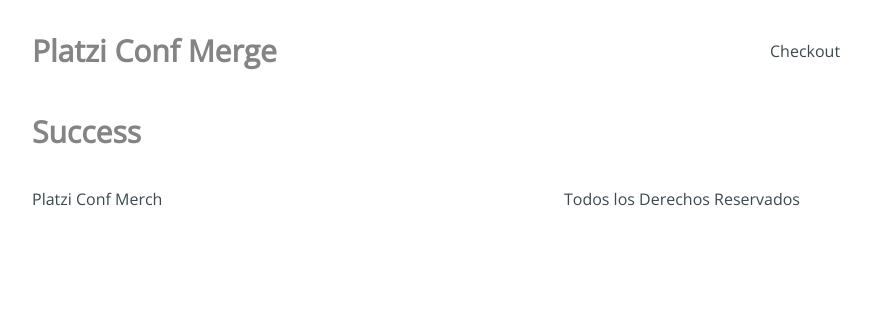
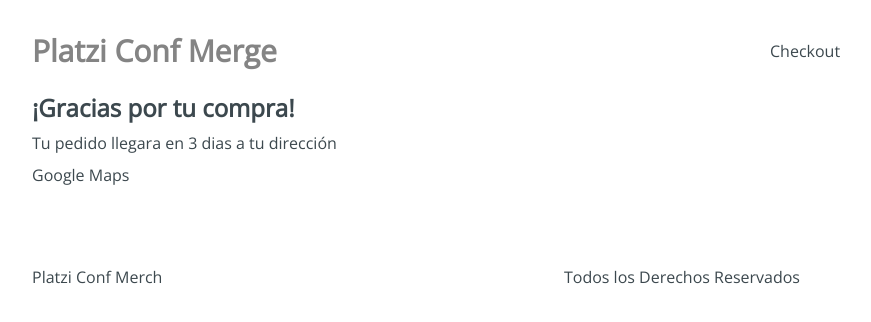
Before and after one commit to kfiguera/platzi-conf-merch, a React app: page /checkout/success in a window 1280 px wide. Shown: the top 322 px of the page, without its empty margins (224-1095 px from the left). Built offline with nearby package versions, Linux system fonts and the light colour scheme.

Commit message:
Maquetación y estilos del flujo de pago

```diff
--- a/src/containers/Payment.jsx
+++ b/src/containers/Payment.jsx
@@ -1,6 +1,16 @@
 import React from 'react';
 import '../styles/components/Payment.css';
 const Payment = () => {
-  return <h1>Payment</h1>;
+  return (
+    <div className='Payment'>
+      <div className='Payment-content'>
+        <h3>Resumen del pedido:</h3>
+        <div className='Payment-button'>
+          Boton de pago con Paypal
+        </div>
+      </div>
+      <div />
+    </div>
+  );
 };
 export default Payment;
--- a/src/containers/Success.jsx
+++ b/src/containers/Success.jsx
@@ -1,6 +1,16 @@
 import React from 'react';
 import '../styles/components/Success.css';
 const Success = () => {
-  return <h1>Success</h1>;
+  return (
+    <div className='Success'>
+      <div className='Success-content'>
+        <h2>¡Gracias por tu compra!</h2>
+        <span>Tu pedido llegara en 3 dias a tu dirección</span>
+        <div className='Success-map'>
+          Google Maps
+        </div>
+      </div>
+    </div>
+  );
 };
 export default Success;
```
